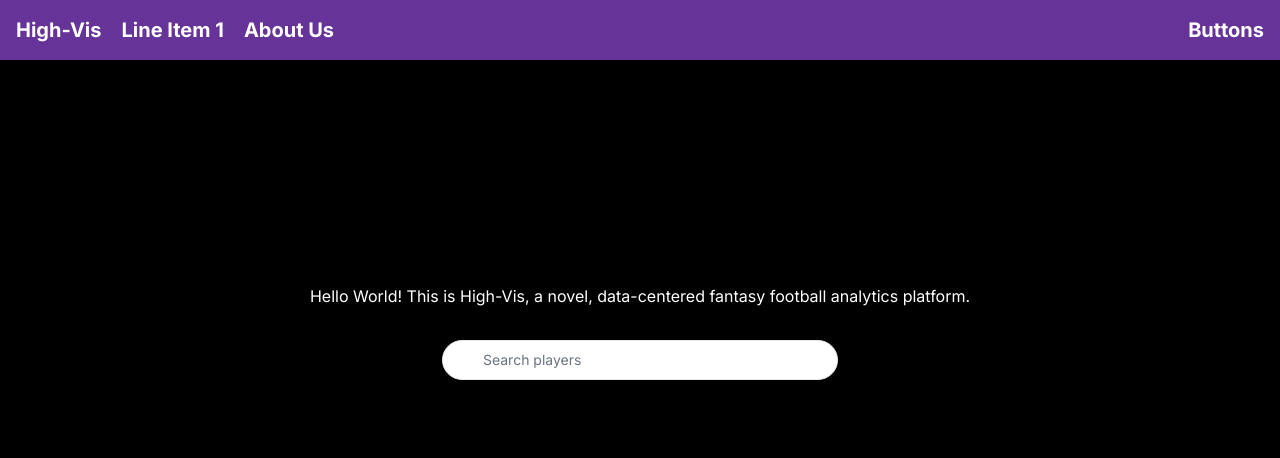
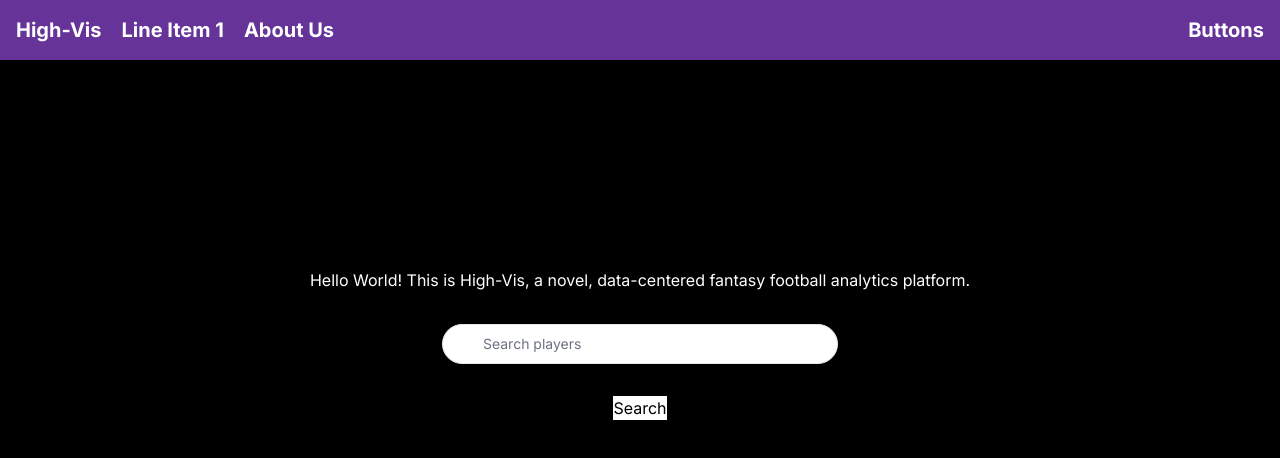
Before and after one commit to willsonr8/High-Vis, a Next.js app in the folder frontend/: page / in a window 1280 px wide. Shown: the top 458 px of the page. Built offline with nearby package versions, Linux system fonts and the light colour scheme.

Commit message:
Fixes search bar typing

```diff
--- a/frontend/src/app/globals.css
+++ b/frontend/src/app/globals.css
@@ -55,9 +55,10 @@
 
 .primary-search {
   border-radius: 2rem;
-  padding: 9px 0 9px 2.5rem;
+  padding: 9px 2.5rem 9px 2.5rem;
   margin-right: auto;
   margin-left: auto;
+  margin-bottom: 32px;
 }
 
 .search-form {
@@ -93,3 +94,13 @@
 .header-left a:first-of-type {
   margin-left: 0; /* Remove margin from the first a element */
 }
+
+.button-submit {
+  background-color: white;
+  color: black;
+}
+
+.search-button-div {
+  display: flex;
+  justify-content: center;
+}
--- a/frontend/src/components/HomePage.tsx
+++ b/frontend/src/components/HomePage.tsx
@@ -9,7 +9,7 @@ function HomePage() {
                 </p>
             </div>
             <div className="mt-4 mb-4 flex items-center justify-between gap-2 md:mt-8 md:mb-8">
-                <Search placeholder="Search players..."/>
+                <Search/>
             </div>
         </div>
     )
--- a/frontend/src/components/Search.tsx
+++ b/frontend/src/components/Search.tsx
@@ -13,30 +13,25 @@ const Search = ({ onSearch }) => {
     onSearch(query);
   };
 
-// const Search({ placeholder }: { placeholder: string }) {
   function handleSearch(term: string) {
     console.log(term);
   }
 
   return (
     <div className="relative flex flex-1 flex-shrink-0">
-      <label htmlFor="search" className="sr-only">
-        Search
-      </label>
       <form className="search-form" onSubmit={handleSubmit}>
         <input
+            type={"text"}
             className="primary-search peer block border w-3/5 border-gray-200 text-sm outline-2 placeholder:text-gray-500"
             placeholder={"Search players"}
             value={query}
-            onChange={(e) => {
-              handleSearch(e.target.value);
-            }}
+            onChange={handleChange}
         />
         {/*<MagnifyingGlassIcon className="absolute left-3 top-1/2 h-[18px] w-[18px] -translate-y-full text-gray-500 peer-focus:text-gray-900" />*/}
-        <button type="submit">Search</button>
+          <div className={"search-button-div"}><button className={"button-submit"} type="submit">Search</button></div>
       </form>
     </div>
   );
 }
 
-export default Search
+export default Search;
```
